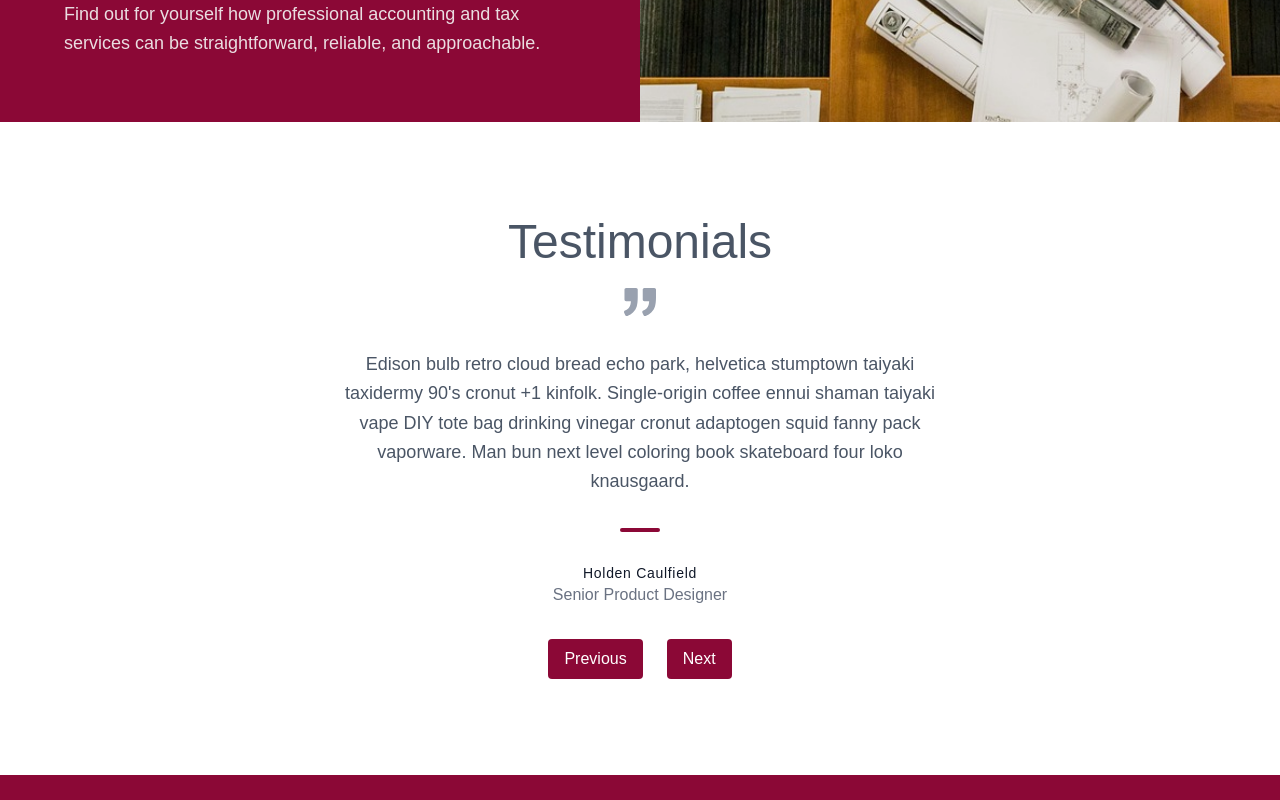
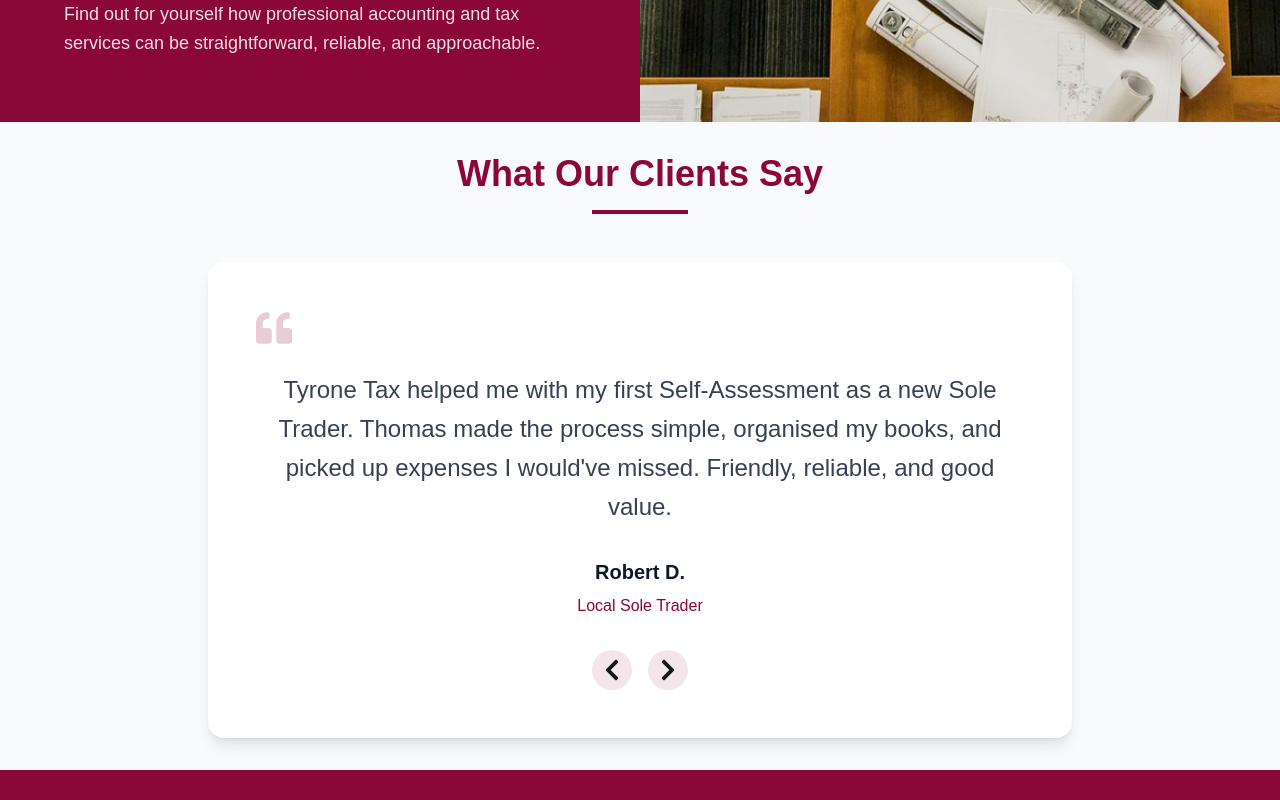
Before and after one commit to bnyari196/accountancy-app, a Next.js app: page / in a window 1280 px wide. Shown: the part 2480-3280 px from the top of the page. Built offline with nearby package versions, Linux system fonts and the light colour scheme.

Commit message:
Actual Testimonies added and styling changed

```diff
--- a/app/components/Testimonials.tsx
+++ b/app/components/Testimonials.tsx
@@ -1,26 +1,23 @@
 'use client'
 import React, { useState } from 'react'
+import { motion, AnimatePresence } from 'framer-motion'
+import { FaQuoteLeft, FaChevronLeft, FaChevronRight } from 'react-icons/fa'
 
 const testimonials = [
     {
-      name: "Holden Caulfield",
-      role: "Senior Product Designer",
-      text: `Edison bulb retro cloud bread echo park, helvetica stumptown taiyaki taxidermy 90's cronut +1 kinfolk. Single-origin coffee ennui shaman taiyaki vape DIY tote bag drinking vinegar cronut adaptogen squid fanny pack vaporware. Man bun next level coloring book skateboard four loko knausgaard.`,
+      name: "Robert D.",
+      role: "Local Sole Trader",
+      text: "Tyrone Tax helped me with my first Self-Assessment as a new Sole Trader. Thomas made the process simple, organised my books, and picked up expenses I would've missed. Friendly, reliable, and good value.",
     },
     {
-      name: "Jane Doe",
-      role: "Marketing Manager",
-      text: `Lorem ipsum dolor sit amet, consectetur adipiscing elit, sed do eiusmod tempor incididunt ut labore et dolore magna aliqua.`,
+      name: "Michael K.",
+      role: "Local VAT Registered Sole Trader",
+      text: "Thomas has been tremendous help keeping me on the straight and narrow with my books. He's always quick to respond to any questions and has made the whole process much easier than it was before.",
     },
-    {
-      name: "John Smith",
-      role: "CEO",
-      text: `Ut enim ad minim veniam, quis nostrud exercitation ullamco laboris nisi ut aliquip ex ea commodo consequat.`,
-    },
-  ];
+    // Add more testimonials as needed
+];
 
 const Testimonials = () => {
-
     const [index, setIndex] = useState(0);
 
     const prevTestimonial = () =>
@@ -31,51 +28,56 @@ const Testimonials = () => {
     const { name, role, text } = testimonials[index];
 
     return (
-        <section className="text-gray-600 body-font">
-          <div className="container px-5 py-24 mx-auto">
-            <div className="xl:w-1/2 lg:w-3/4 w-full mx-auto text-center relative">
-              <h1 className="pb-5 text-5xl">Testimonials</h1>
+        <section className="py-8 bg-gray-50">
+          <div className="container px-4 mx-auto max-w-4xl">
+            <div className="text-center mb-12">
+              <h2 className="text-4xl font-bold text-rose-900 mb-4">What Our Clients Say</h2>
+              <div className="w-24 h-1 bg-rose-900 mx-auto"></div>
+            </div>
 
-              {/* Quote icon */}
-              <svg
-                xmlns="http://www.w3.org/2000/svg"
-                fill="currentColor"
-                className="inline-block w-8 h-8 text-gray-400 mb-8"
-                viewBox="0 0 975.036 975.036"
-              >
-                <path d="M925.036 57.197h-304c-27.6 0-50 22.4-50 50v304c0 27.601 22.4 50 50 50h145.5c-1.9 79.601-20.4 143.3-55.4 191.2-27.6 37.8-69.399 69.1-125.3 93.8-25.7 11.3-36.8 41.7-24.8 67.101l36 76c11.6 24.399 40.3 35.1 65.1 24.399 66.2-28.6 122.101-64.8 167.7-108.8 55.601-53.7 93.7-114.3 114.3-181.9 20.601-67.6 30.9-159.8 30.9-276.8v-239c0-27.599-22.401-50-50-50zM106.036 913.497c65.4-28.5 121-64.699 166.9-108.6 56.1-53.7 94.4-114.1 115-181.2 20.6-67.1 30.899-159.6 30.899-277.5v-239c0-27.6-22.399-50-50-50h-304c-27.6 0-50 22.4-50 50v304c0 27.601 22.4 50 50 50h145.5c-1.9 79.601-20.4 143.3-55.4 191.2-27.6 37.8-69.4 69.1-125.3 93.8-25.7 11.3-36.8 41.7-24.8 67.101l35.9 75.8c11.601 24.399 40.501 35.2 65.301 24.399z"></path>
-              </svg>
+            <div className="bg-white rounded-2xl shadow-lg p-8 md:p-12 relative">
+              <FaQuoteLeft className="text-4xl text-rose-900/20 mb-6" />
 
-              {/* Testimonial Text */}
-              <p className="leading-relaxed text-lg">{text}</p>
+              <AnimatePresence mode="wait">
+                <motion.div
+                  key={index}
+                  initial={{ opacity: 0, y: 20 }}
+                  animate={{ opacity: 1, y: 0 }}
+                  exit={{ opacity: 0, y: -20 }}
+                  transition={{ duration: 0.3 }}
+                  className="text-center"
+                >
+                  <p className="text-xl md:text-2xl text-gray-700 leading-relaxed mb-8">
+                    {text}
+                  </p>
 
-              <span className="inline-block h-1 w-10 rounded bg-rose-900 mt-8 mb-6"></span>
+                  <div className="space-y-2">
+                    <h3 className="text-xl font-semibold text-gray-900">{name}</h3>
+                    <p className="text-rose-900">{role}</p>
+                  </div>
+                </motion.div>
+              </AnimatePresence>
 
-              {/* Name & Role */}
-              <h2 className="text-gray-900 font-medium title-font tracking-wider text-sm">
-                {name}
-              </h2>
-              <p className="text-gray-500">{role}</p>
-
-              {/* Navigation buttons */}
-              <div className="flex justify-center mt-8 space-x-6">
+              <div className="flex justify-center mt-8 space-x-4">
                 <button
                   onClick={prevTestimonial}
-                  className="bg-rose-900 text-white px-4 py-2 rounded hover:bg-rose-700 transition"
+                  className="p-2 rounded-full bg-rose-900/10 hover:bg-rose-900 hover:text-white transition-colors duration-300"
+                  aria-label="Previous testimonial"
                 >
-                  Previous
+                  <FaChevronLeft className="w-6 h-6" />
                 </button>
                 <button
                   onClick={nextTestimonial}
-                  className="bg-rose-900 text-white px-4 py-2 rounded hover:bg-rose-700 transition"
+                  className="p-2 rounded-full bg-rose-900/10 hover:bg-rose-900 hover:text-white transition-colors duration-300"
+                  aria-label="Next testimonial"
                 >
-                  Next
+                  <FaChevronRight className="w-6 h-6" />
                 </button>
               </div>
             </div>
           </div>
         </section>
-      );
-    }
+    );
+}
 
 export default Testimonials
```
